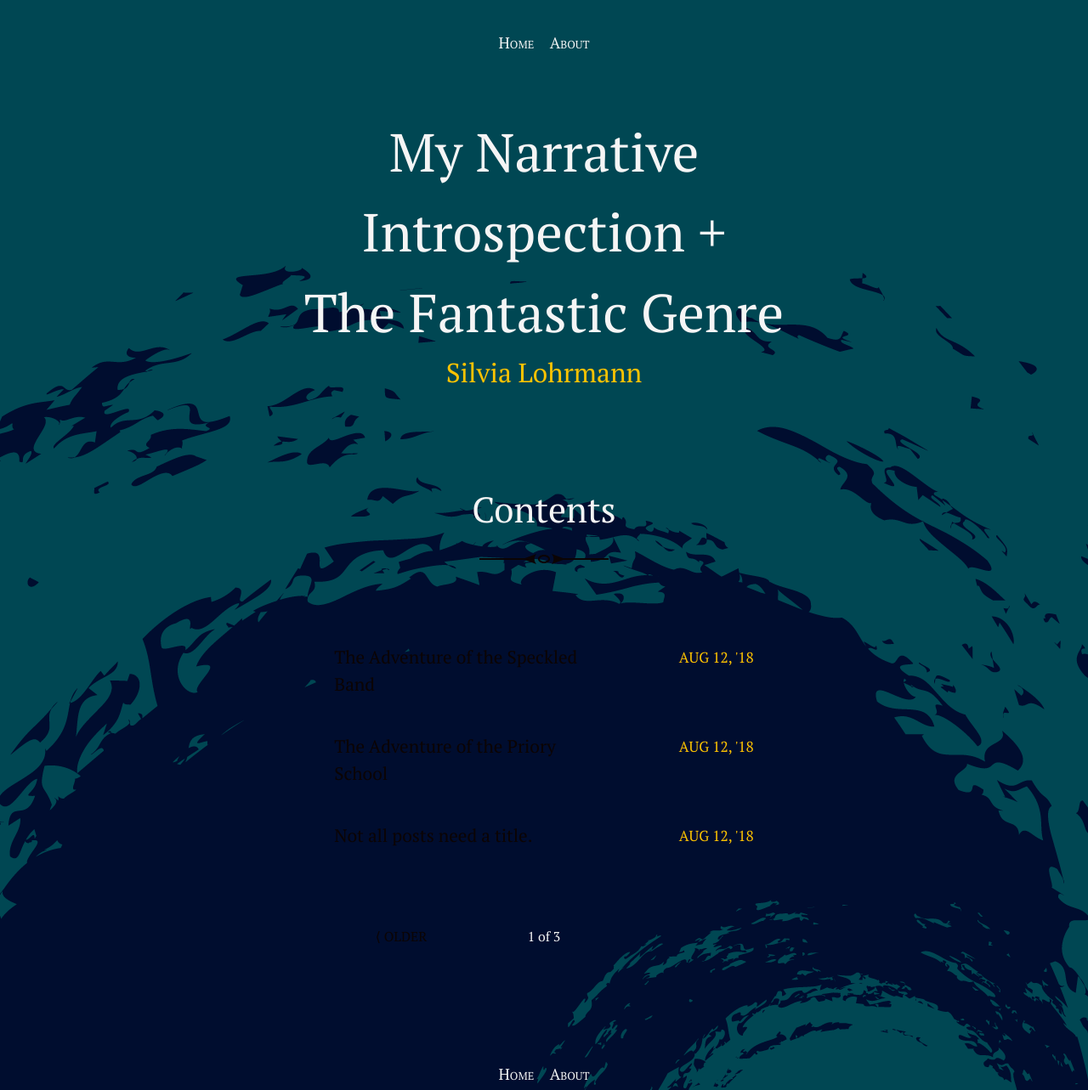
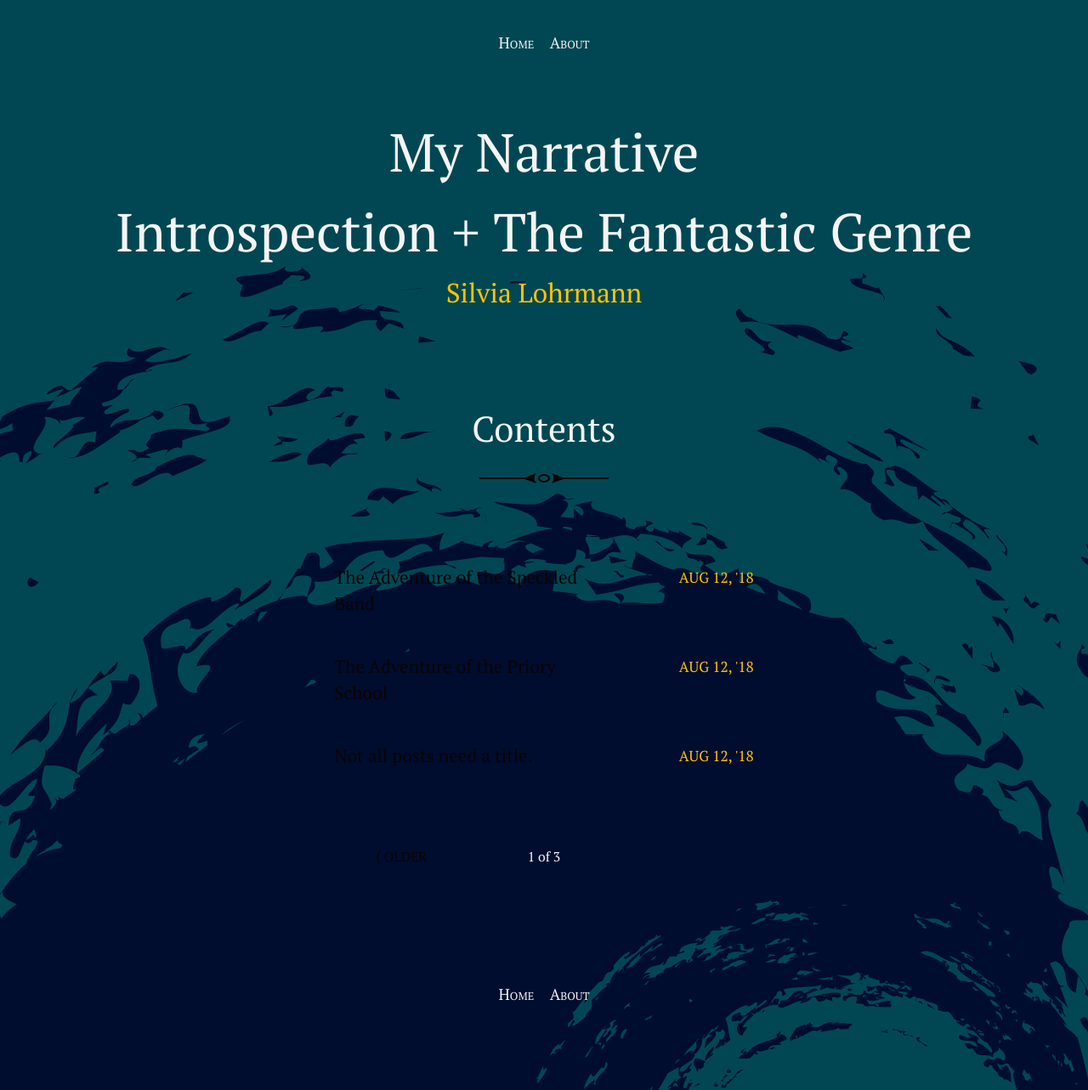
Before and after one commit to silvialohrmann/editorial, a Jekyll site: the page built from index.html, in a window 1280 px wide. Shown: the whole page at 85% size. Built offline with Jekyll 4.4.1, drawn with Linux system fonts in a browser that asks for light colours; the list of posts is cut into pages by our own code.

Commit message:
Update _config.yml

```diff
--- a/_config.yml
+++ b/_config.yml
@@ -13,7 +13,7 @@
 # you will see them accessed via {{ site.title }}, {{ site.email }}, and so on.
 # You can create any custom variable you would like, and they will be accessible
 # in the templates via {{ site.myvariable }}.
-title: My Narrative<br/>Introspection +<br/>The Fantastic Genre
+title: My Narrative<br/><span class="title-description">Introspection + The Fantastic Genre</span>
 email:
 description: >- # this means to ignore newlines until "baseurl:"
   Silvia Lohrmann
```
